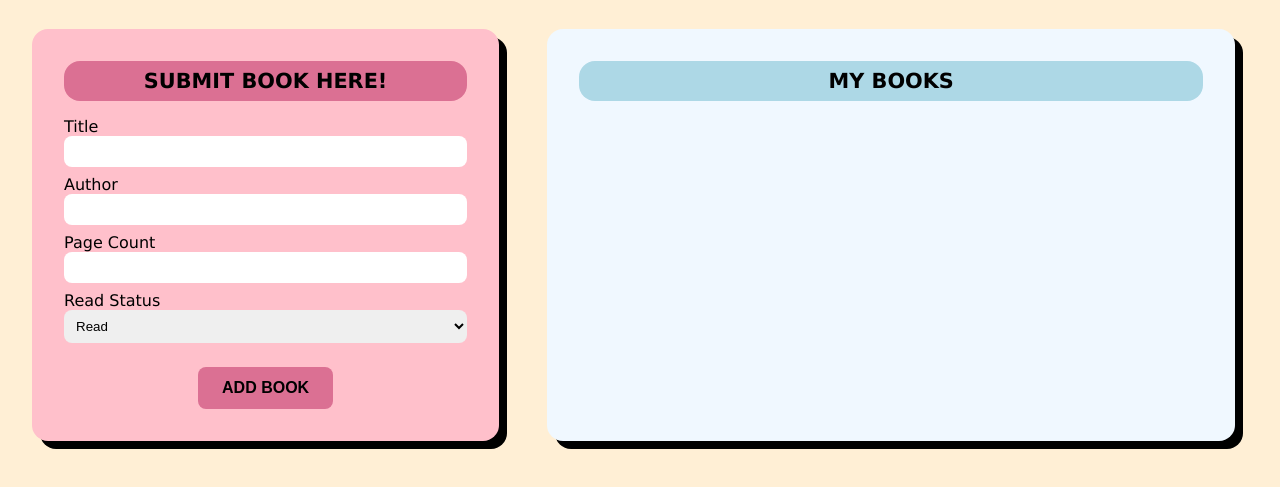
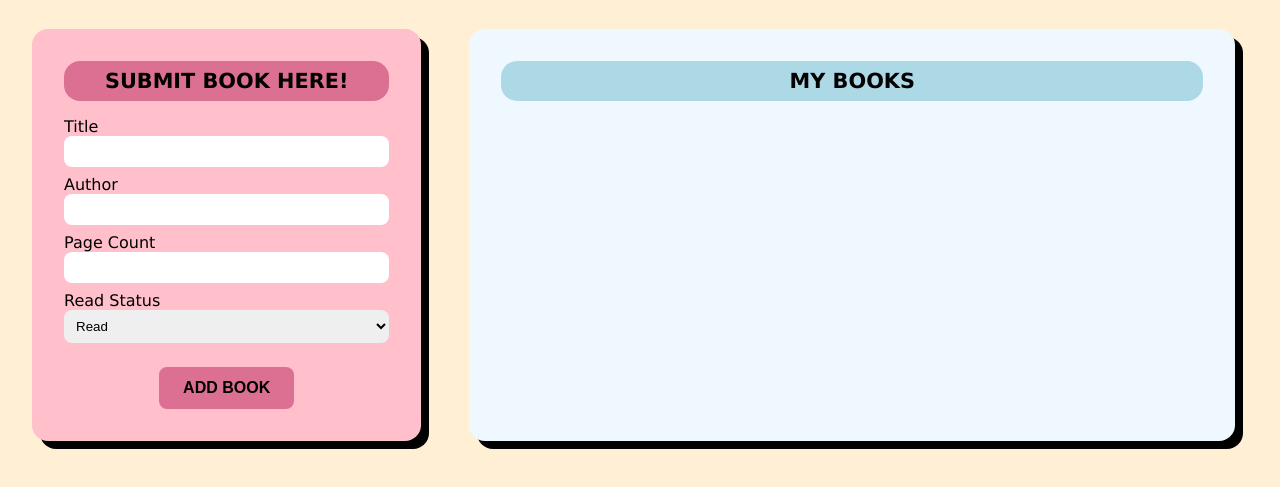
Before and after one commit to ll5zh/odin-library, a plain HTML site: page index.html in a window 1280 px wide. Shown: the part 81-568 px from the top of the page. Drawn offline with Linux system fonts and the light colour scheme.

Commit message:
Edit grid proportions

```diff
--- a/style.css
+++ b/style.css
@@ -38,7 +38,7 @@ body {
 .body {
     padding: 2rem;
     display: grid;
-    grid-template-columns: 2fr 3fr;
+    grid-template-columns: 1fr 2fr;
     gap: 3rem;
 }
 
```
